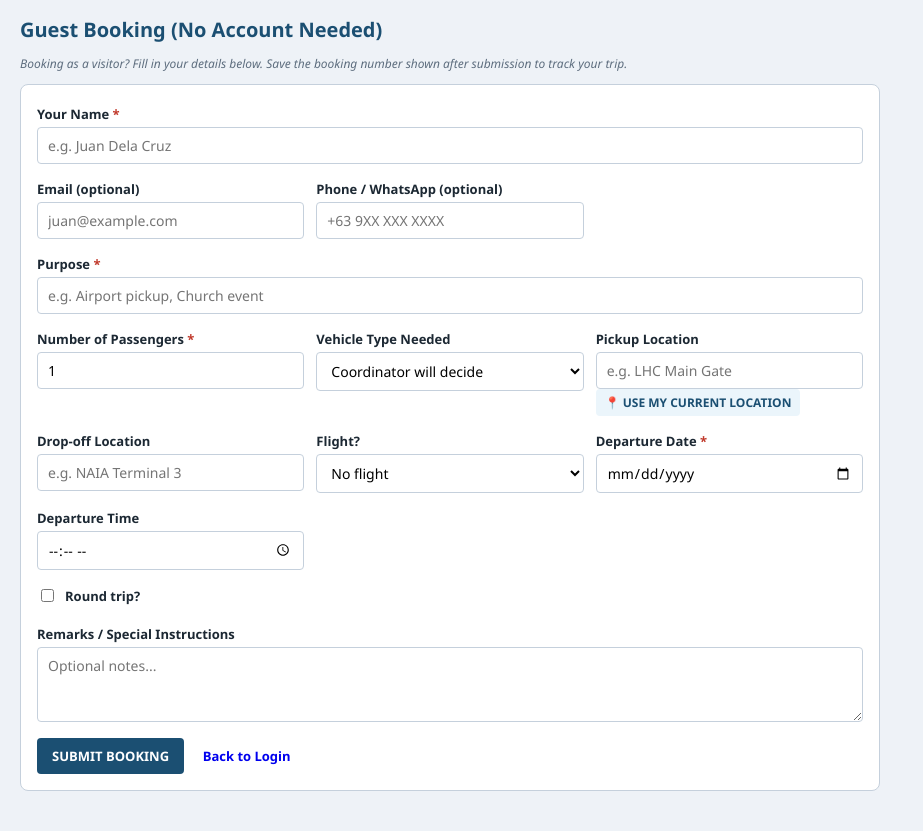
After one commit to projectlabtest/transportation, a Flask app: page /bookings/guest in a window 1280 px wide. The commit adds this page. Shown: the whole page, without its empty margins (0-923 px from the left). Run offline with Flask 3, Linux system fonts and the light colour scheme; data that the repository does not hold is empty.

Commit message:
add guest (visitor) booking without account; guest tracking via booking number

```diff
--- a/app.py
+++ b/app.py
@@ -691,6 +691,7 @@ def _mobile_trip_payload(booking):
         "remarks": booking["remarks"],
         "requester_name": booking["requester_name"],
         "requester_phone": booking["requester_phone"],
+        "is_guest": bool(booking["is_guest"]),
         "requested_by": booking["requested_by"],
         "vehicle_type_needed": booking["vehicle_type_needed"],
         "assigned_vehicle_id": booking["assigned_vehicle_id"],
@@ -2337,6 +2338,143 @@ def register_routes(app):
         return render_template("booking_form.html", vtypes=db.VEHICLE_TYPES,
                                natures=db.TRIP_NATURES, user=user)
 
+    # ---------------- Guest (visitor) booking, no account needed ---------------- #
+    @app.route("/bookings/guest", methods=["GET", "POST"])
+    def guest_booking_form():
+        conn = get_db()
+        if request.method == "POST":
+            guest_name = request.form.get("guest_name", "").strip()
+            guest_email = request.form.get("guest_email", "").strip()
+            guest_phone = request.form.get("guest_phone", "").strip()
+
+            # Use a system account for guest bookings (requested_by is NOT NULL).
+            sys_user = conn.execute(
+                "SELECT id FROM users WHERE username='__guest__'").fetchone()
+            if sys_user is None:
+                conn.execute(
+                    "INSERT INTO users (username, password_hash, full_name,"
+                    " role, active) VALUES (?,?,?,?,1)",
+                    ("__guest__",
+                     db.hash_password(secrets.token_hex(16)),
+                     "Guest Booking", "requester"))
+                conn.commit()
+                sys_user = conn.execute(
+                    "SELECT id FROM users WHERE username='__guest__'").fetchone()
+            guest_user_id = sys_user["id"]
+            purpose = request.form.get("purpose", "").strip()
+            passenger_count = max(1, _int_field(request.form, "passenger_count", 1))
+            vtype = request.form.get("vehicle_type_needed", "").strip()
+            if vtype not in db.VEHICLE_TYPES:
+                vtype = ""
+            pickup = request.form.get("pickup_location", "").strip()
+            dropoff = request.form.get("dropoff_location", "").strip()
+            dep_date = request.form.get("departure_date", "").strip()
+            dep_time = request.form.get("departure_time", "").strip()
+            flight_type = request.form.get("flight_type", "none").strip().lower()
+            if flight_type not in db.FLIGHT_TYPES:
+                flight_type = "none"
+            flight_number = request.form.get("flight_number", "").strip().upper()
+            flight_date = request.form.get("flight_date", "").strip()
+            flight_time = request.form.get("flight_time", "").strip()
+            is_rt = 1 if request.form.get("is_roundtrip") else 0
+            ret_date = request.form.get("return_date", "").strip()
+            ret_time = request.form.get("return_time", "").strip()
+            remarks = request.form.get("remarks", "").strip()
+
+            if not guest_name:
+                flash("Your name is required.", "error")
+            elif not purpose or not dep_date:
+                flash("Purpose and departure date are required.", "error")
+            elif flight_type != "none":
+                dd = flight_departure(flight_type, flight_date, flight_time)
+                if dd is None:
+                    flash("Enter the flight date and departure time.", "error")
+                else:
+                    dep_date, dep_time = dd
+
+            if guest_name and purpose and dep_date:
+                outbound, error = resolve_leg(request.form.get, "departure_date",
+                                              "departure_time")
+                return_leg = None
+                if not error and is_rt:
+                    return_leg, error = resolve_leg(request.form.get,
+                                                    "return_date", "return_time",
+                                                    "return_")
+                if error:
+                    flash(error, "error")
+                elif is_rt and (not return_leg or not return_leg["dep_date"]):
+                    flash("Return date is required for round trips.", "error")
+                else:
+                    if outbound is None:
+                        outbound = {"dep_date": dep_date, "dep_time": dep_time,
+                                    "flight_type": flight_type,
+                                    "flight_number": flight_number,
+                                    "flight_date": flight_date,
+                                    "flight_time": flight_time}
+                    pickup_coords = None
+                    raw_lat = request.form.get("pickup_lat", "").strip()
+                    raw_lng = request.form.get("pickup_lng", "").strip()
+                    if raw_lat and raw_lng:
+                        try:
+                            pickup_coords = (float(raw_lat), float(raw_lng))
+                        except ValueError:
+                            pickup_coords = None
+                    if pickup_coords is None:
+                        pickup_coords = parse_coordinates(pickup)
+                    if pickup_coords and not (-90 <= pickup_coords[0] <= 90
+                                              and -180 <= pickup_coords[1] <= 180):
+                        pickup_coords = None
+
+                    legs = [("outbound", outbound, pickup, dropoff, pickup_coords)]
+                    if return_leg:
+                        legs.append(("return", return_leg, dropoff, pickup, None))
+                    codes = []
+                    for label, leg, leg_pickup, leg_dropoff, coords in legs:
+                        code = db.next_booking_code(conn)
+                        cur = conn.execute(
+                            "INSERT INTO bookings (booking_code, requested_by,"
+                            " purpose, nature_of_trip, department,"
+                            " passenger_count, vehicle_type_needed,"
+                            " pickup_location, pickup_lat, pickup_lng,"
+                            " dropoff_location, departure_date,"
+                            " departure_time, is_roundtrip, return_date,"
+                            " return_time, remarks, flight_type, flight_number,"
+                            " flight_date, flight_time, status,"
+                            " is_guest, guest_name, guest_email, guest_phone)"
+                            " VALUES (?,?,?,?,?,?,?,?,?,?,?,?,?,?,?,?,?,?,?,?,?,?,"
+                            "?,?,?,?)",
+                            (code, guest_user_id, purpose, "personal", guest_name,
+                             passenger_count, vtype,
+                             leg_pickup,
+                             coords[0] if coords else None,
+                             coords[1] if coords else None,
+                             leg_dropoff,
+                             leg["dep_date"], leg["dep_time"], 0, "", "",
+                             remarks, leg["flight_type"], leg["flight_number"],
+                             leg["flight_date"], leg["flight_time"], "pending",
+                             1, guest_name, guest_email, guest_phone))
+                        db.log_action(conn, cur.lastrowid, "REQUESTED", guest_user_id,
+                                      f"Guest booking by {guest_name}"
+                                      f" ({guest_email or guest_phone})"
+                                      f" | {vtype or 'Vehicle type to be set by coordinator'}"
+                                      f" for {passenger_count} pax")
+                        codes.append(code)
+                    conn.commit()
+                    if return_leg:
+                        flash(f"Round trip submitted: {codes[0]} (outbound) and "
+                              f"{codes[1]} (return). Save these numbers.", "ok")
+                    else:
+                        flash(f"Booking {codes[0]} submitted! Save this number "
+                              f"to track your trip.", "ok")
+                    return redirect(url_for("guest_booking_done",
+                                            code=codes[0]))
+        return render_template("guest_booking.html",
+                               vtypes=db.VEHICLE_TYPES)
+
+    @app.route("/bookings/guest/done/<code>")
+    def guest_booking_done(code):
+        return render_template("guest_booking_done.html", code=code)
+
     @app.route("/bookings/<int:booking_id>/cancel", methods=["POST"])
     @role_required("requester", "admin")
     def cancel_booking(booking_id):
--- a/templates/booking_detail.html
+++ b/templates/booking_detail.html
@@ -47,7 +47,11 @@
       <tr><th>Purpose</th><td>{{ b.purpose }}</td></tr>
       <tr><th>Nature of Trip</th><td><span class="pill">{{ (b.nature_of_trip or 'official')|capitalize }}</span></td></tr>
       <tr><th>{{ 'Charged to' if (b.nature_of_trip or 'official') == 'personal' else 'Department / Account' }}</th><td>{{ b.department or '—' }}</td></tr>
-      <tr><th>Requester</th><td>{{ b.requester_name }}</td></tr>
+      <tr><th>Requester</th><td>{{ b.requester_name }}{% if b.is_guest %} <span class="pill">GUEST</span>{% endif %}</td></tr>
+      {% if b.is_guest %}
+      <tr><th>Guest Email</th><td>{{ b.guest_email or '—' }}</td></tr>
+      <tr><th>Guest Phone</th><td>{{ b.guest_phone or '—' }}</td></tr>
+      {% endif %}
       <tr><th>Passengers</th><td>{{ b.passenger_count }}</td></tr>
       <tr><th>Vehicle Type Needed</th><td><span class="pill">{{ b.vehicle_type_needed or '— (coordinator to set)' }}</span></td></tr>
       <tr><th>Pickup</th><td>
--- a/templates/bookings.html
+++ b/templates/bookings.html
@@ -42,7 +42,7 @@
       {% for b in bookings %}
       <tr data-booking-id="{{ b.id }}">
         <td><a href="{{ url_for('booking_detail', booking_id=b.id) }}"><strong>{{ b.booking_code }}</strong></a></td>
-        <td>{{ b.requester_name }}</td>
+        <td>{{ b.requester_name }}{% if b.is_guest %} <span class="pill">GUEST</span>{% endif %}</td>
         <td>
           {{ b.purpose }}
           <span class="pill">{{ (b.nature_of_trip or 'official')|capitalize }}</span>
--- /dev/null
+++ b/templates/guest_booking.html
@@ -0,0 +1,209 @@
+{% extends "base.html" %}
+{% block title %}GUEST BOOKING - TRANSPORT{% endblock %}
+{% block content %}
+<h1>Guest Booking (No Account Needed)</h1>
+<p class="hint">Booking as a visitor? Fill in your details below. Save the
+  booking number shown after submission to track your trip.</p>
+
+<form method="post" class="formcard formgrid">
+  <div style="grid-column:1/-1;">
+    <label>Your Name <span class="req">*</span></label>
+    <input name="guest_name" required placeholder="e.g. Juan Dela Cruz">
+  </div>
+
+  <div>
+    <label>Email (optional)</label>
+    <input type="email" name="guest_email" placeholder="juan@example.com">
+  </div>
+
+  <div>
+    <label>Phone / WhatsApp (optional)</label>
+    <input name="guest_phone" placeholder="+63 9XX XXX XXXX">
+  </div>
+
+  <div style="grid-column:1/-1;">
+    <label>Purpose <span class="req">*</span></label>
+    <input name="purpose" required placeholder="e.g. Airport pickup, Church event">
+  </div>
+
+  <div>
+    <label>Number of Passengers <span class="req">*</span></label>
+    <input type="number" name="passenger_count" value="1" min="1" required>
+  </div>
+
+  <div>
+    <label>Vehicle Type Needed</label>
+    <select name="vehicle_type_needed">
+      <option value="">Coordinator will decide</option>
+      {% for v in vtypes %}
+      <option value="{{ v }}">{{ v }}</option>
+      {% endfor %}
+    </select>
+  </div>
+
+  <div>
+    <label>Pickup Location</label>
+    <input name="pickup_location" id="pickupLocation" placeholder="e.g. LHC Main Gate">
+    <input type="hidden" name="pickup_lat" id="pickupLat">
+    <input type="hidden" name="pickup_lng" id="pickupLng">
+    <button type="button" class="btn small" onclick="pinPickup()">📍 USE MY CURRENT LOCATION</button>
+  </div>
+
+  <div>
+    <label>Drop-off Location</label>
+    <input name="dropoff_location" placeholder="e.g. NAIA Terminal 3">
+  </div>
+
+  <div>
+    <label>Flight?</label>
+    <select name="flight_type" id="flightType" onchange="toggleFlight()">
+      <option value="none" selected>No flight</option>
+      <option value="domestic">Domestic flight (driver leaves 3 hours before)</option>
+      <option value="international">International flight (driver leaves 4 hours before)</option>
+    </select>
+  </div>
+
+  <div class="flightField" style="display:none;">
+    <label>Flight Number</label>
+    <input name="flight_number" placeholder="e.g. PR 105">
+  </div>
+
+  <div class="flightField" style="display:none;">
+    <label>Flight Date <span class="req">*</span></label>
+    <input type="date" name="flight_date" id="flightDate" onchange="previewDriverDeparture()">
+  </div>
+
+  <div class="flightField" style="display:none;">
+    <label>Flight Departure Time <span class="req">*</span></label>
+    <input type="time" name="flight_time" id="flightTime" onchange="previewDriverDeparture()">
+  </div>
+
+  <div class="flightField" style="display:none; grid-column:1/-1;">
+    <p class="hint" id="driverDeparturePreview"></p>
+  </div>
+
+  <div id="depDateField">
+    <label>Departure Date <span class="req">*</span></label>
+    <input type="date" name="departure_date" id="depDate" required>
+  </div>
+
+  <div id="depTimeField">
+    <label>Departure Time</label>
+    <input type="time" name="departure_time" id="depTime">
+  </div>
+
+  <div style="grid-column:1/-1;">
+    <label class="checkline">
+      <input type="checkbox" name="is_roundtrip" id="rtCheck" onchange="toggleRoundtrip()">
+      Round trip?
+    </label>
+  </div>
+
+  <div id="rtFlight" style="display:none;">
+    <label>Return Flight?</label>
+    <select name="return_flight_type" id="retFlightType" onchange="applyRoundtrip()">
+      <option value="none" selected>No flight</option>
+      <option value="domestic">Domestic flight (driver leaves 3 hours before)</option>
+      <option value="international">International flight (driver leaves 4 hours before)</option>
+    </select>
+  </div>
+
+  <div id="rtDate" style="display:none;">
+    <label>Return Date</label>
+    <input type="date" name="return_date" id="retDate">
+  </div>
+  <div id="rtTime" style="display:none;">
+    <label>Return Time</label>
+    <input type="time" name="return_time" id="retTime">
+  </div>
+
+  <div class="retFlightField" style="display:none;">
+    <label>Return Flight Number</label>
+    <input name="return_flight_number" placeholder="e.g. PR 106">
+  </div>
+
+  <div class="retFlightField" style="display:none;">
+    <label>Return Flight Date <span class="req">*</span></label>
+    <input type="date" name="return_flight_date" id="retFlightDate" onchange="previewReturnDeparture()">
+  </div>
+
+  <div class="retFlightField" style="display:none;">
+    <label>Return Flight Departure Time <span class="req">*</span></label>
+    <input type="time" name="return_flight_time" id="retFlightTime" onchange="previewReturnDeparture()">
+  </div>
+
+  <div class="retFlightField" style="display:none; grid-column:1/-1;">
+    <p class="hint" id="retDeparturePreview"></p>
+  </div>
+
+  <div style="grid-column:1/-1;">
+    <label>Remarks / Special Instructions</label>
+    <textarea name="remarks" rows="3" placeholder="Optional notes..."></textarea>
+  </div>
+
+  <div style="grid-column:1/-1;">
+    <button type="submit" class="btn primary">SUBMIT BOOKING</button>
+    <a href="{{ url_for('login') }}" class="btn">Back to Login</a>
+  </div>
+</form>
+
+<script>
+function toggleFlight() {
+  const type = document.getElementById('flightType').value;
+  const on = type !== 'none';
+  document.querySelectorAll('.flightField').forEach(function (el) {
+    el.style.display = on ? 'block' : 'none';
+  });
+  document.getElementById('depDateField').style.display = on ? 'none' : 'block';
+  document.getElementById('depTimeField').style.display = on ? 'none' : 'block';
+  document.getElementById('depDate').required = !on;
+  previewDriverDeparture();
+}
+function applyRoundtrip() {
+  const rt = document.getElementById('rtCheck').checked;
+  const retFlight = rt && document.getElementById('retFlightType').value !== 'none';
+  document.getElementById('rtFlight').style.display = rt ? 'block' : 'none';
+  document.getElementById('rtDate').style.display = (rt && !retFlight) ? 'block' : 'none';
+  document.getElementById('rtTime').style.display = (rt && !retFlight) ? 'block' : 'none';
+  document.querySelectorAll('.retFlightField').forEach(function (el) {
+    el.style.display = retFlight ? 'block' : 'none';
+  });
+  previewReturnDeparture();
+}
+function toggleRoundtrip() { applyRoundtrip(); }
+function previewLeg(typeId, dateId, timeId, outId) {
+  const type = document.getElementById(typeId).value;
+  const date = document.getElementById(dateId).value;
+  const time = document.getElementById(timeId).value;
+  const out = document.getElementById(outId);
+  if (type === 'none') { out.textContent = ''; return; }
+  if (!date || !time) {
+    out.textContent = 'Enter the flight date and departure time to set the driver departure.';
+    return;
+  }
+  const lead = type === 'international' ? 4 : 3;
+  const flightAt = new Date(date + 'T' + time + ':00');
+  flightAt.setHours(flightAt.getHours() - lead);
+  const pad = function (n) { return String(n).padStart(2, '0'); };
+  const d = flightAt.getFullYear() + '-' + pad(flightAt.getMonth() + 1) + '-' + pad(flightAt.getDate());
+  const t = pad(flightAt.getHours()) + ':' + pad(flightAt.getMinutes());
+  out.innerHTML = 'Driver departs: <strong>' + d + ' ' + t + '</strong> (' + lead + ' hours before the flight)';
+}
+function previewDriverDeparture() { previewLeg('flightType', 'flightDate', 'flightTime', 'driverDeparturePreview'); }
+function previewReturnDeparture() { previewLeg('retFlightType', 'retFlightDate', 'retFlightTime', 'retDeparturePreview'); }
+toggleFlight();
+
+function pinPickup() {
+  var status = document.getElementById('pickupPinStatus');
+  if (!navigator.geolocation) { return; }
+  navigator.geolocation.getCurrentPosition(function (pos) {
+    var lat = pos.coords.latitude.toFixed(6);
+    var lng = pos.coords.longitude.toFixed(6);
+    document.getElementById('pickupLat').value = lat;
+    document.getElementById('pickupLng').value = lng;
+    var field = document.getElementById('pickupLocation');
+    if (!field.value.trim()) { field.value = 'Pinned pickup point'; }
+  }, function () {}, { enableHighAccuracy: true, timeout: 20000, maximumAge: 0 });
+}
+</script>
+{% endblock %}
--- a/templates/login.html
+++ b/templates/login.html
@@ -34,6 +34,9 @@
       <a href="{{ url_for('register') }}" class="btn small ok">
         CREATE ACCOUNT (REQUESTER)
       </a>
+      <a href="{{ url_for('guest_booking_form') }}" class="btn small">
+        BOOK AS GUEST (NO ACCOUNT)
+      </a>
     </div>
     <div style="text-align:center;margin-top:16px;">
       <a href="{{ url_for('download_android_app') }}" class="btn">
```
Also changed, not shown: database.py (+19 -7 lines), templates/guest_booking_done.html (added, +15 -0 lines).
